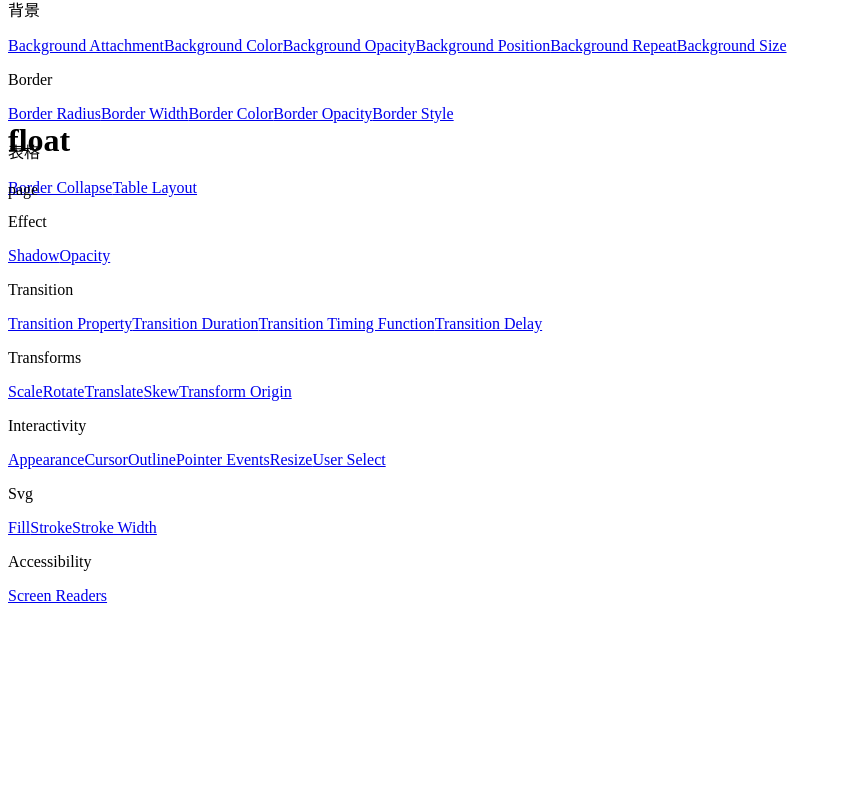
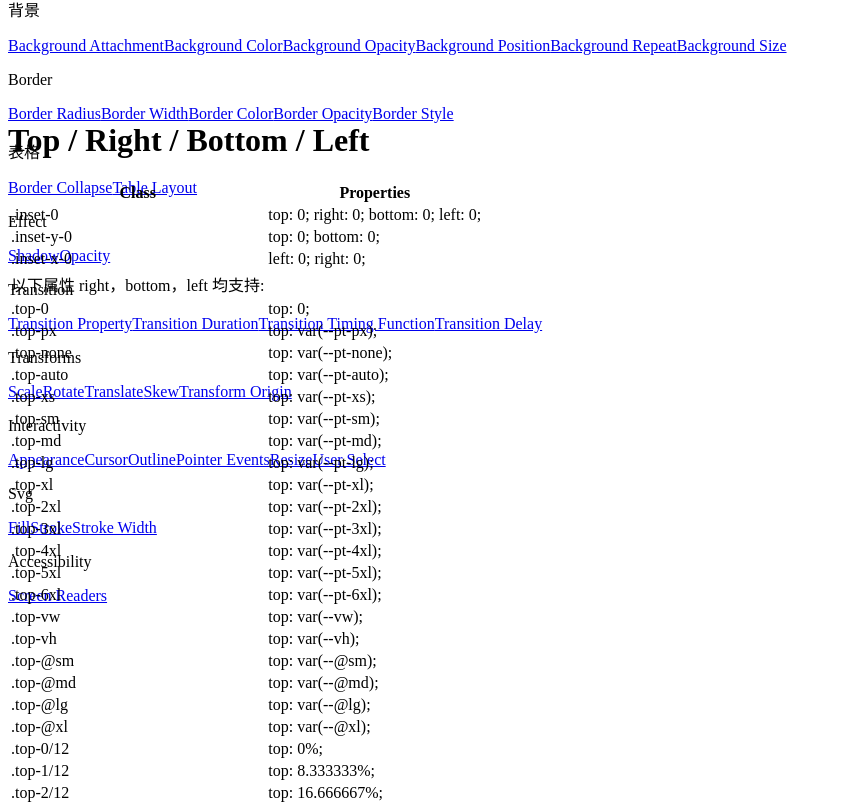
Before and after one commit to ymzuiku/flavorcss, a Next.js app: page /document/top-right-bottom-left in a window 1280 px wide. Shown: the part 2380-3184 px from the top of the page, without its empty margins (0-841 px from the left). Before the commit the page ends 2985 px from the top, so only its background shows below. Built offline with nearby package versions, Linux system fonts and the light colour scheme.

Commit message:
feat: add left-top-right-bottom

```diff
--- a/lib/index.ts
+++ b/lib/index.ts
@@ -583,6 +583,8 @@ function start(mk: any) {
   });
 
   mk("inset-0", "top:0;right:0;bottom:0;left:0;");
+  mk("inset-x-0", "right:0;left:0;");
+  mk("inset-y-0", "top:0;bottom:0;");
 
   mk("visible", "visibility:visible");
   mk("hidden", "visibility:hidden");
--- a/pages/document/top-right-bottom-left.tsx
+++ b/pages/document/top-right-bottom-left.tsx
@@ -1,13 +1,57 @@
-import { DocH1, DocP, DocPage } from "components/Doc/comp";
+import doc from "components/Doc";
 import Layout from "./Layout";
+import CodeEditor from "components/CodeEditor";
+import getUnitList from "utils/getUnitList";
+
 
 export default () => {
   return (
     <Layout>
-      <DocPage>
-        <DocH1>float</DocH1>
-        <DocP>page</DocP>
-      </DocPage>
+      <main className={doc.page}>
+        <h1 className={doc.h1}>Top / Right / Bottom / Left</h1>
+        <table className="w-12/12 table-fixed">
+          <thead>
+            <tr>
+              {["Class", "Properties"].map((v) => {
+                return (
+                  <th key={v} className={doc.th}>
+                    {v}
+                  </th>
+                );
+              })}
+            </tr>
+          </thead>
+          <tbody>
+            {[
+              [".inset-0", "top: 0; right: 0; bottom: 0; left: 0;"],
+              [".inset-y-0", "top: 0; bottom: 0;"],
+              [".inset-x-0", "left: 0; right: 0;"],
+              ["以下属性 right，bottom，left 均支持:", ""],
+              ...getUnitList('top'),
+            ].map((item, a) => {
+              return (
+                <tr key={a}>
+                  {item.map((v, i) => {
+                    return (
+                      <td key={i} className={doc.td}>
+                        {v}
+                      </td>
+                    );
+                  })}
+                </tr>
+              );
+            })}
+          </tbody>
+        </table>
+        <p className={doc.h3}>您可以在下面的代码尝试以上属性</p>
+        <CodeEditor className={doc.edit} codeClassName={doc.editCode}>{`
+<div class="row center-center">
+  <div class="bg-red-400 w-3xl h-3xl m-lg"></div>
+  <div class="bg-blue-400 w-3xl h-3xl m-lg"></div>
+</div>
+          `}</CodeEditor>
+      </main>
+      <div className={doc.footerSpace}></div>
     </Layout>
   );
 };
--- a/pages/document/util.tsx
+++ b/pages/document/util.tsx
@@ -1,6 +1,5 @@
 import doc from "components/Doc";
 import Layout from "./Layout";
-import Code from "components/Code";
 
 export default () => {
   return (
@@ -90,7 +89,7 @@ export default () => {
               ["6/12", "50%"],
               ["7/12", "58.333333%"],
               ["8/12", "66.666667%"],
-              ["9/12", "0.75%"],
+              ["9/12", "75%"],
               ["10/12", "83.333333%"],
               ["11/12", "91.666667%"],
               ["12/12", "100%"],
--- /dev/null
+++ b/utils/getUnitList.ts
@@ -0,0 +1,38 @@
+
+export default (n: string) => {
+  return [
+    [`.${n}-0`, `${n}: 0;`],
+    [`.${n}-px`, `${n}: var(--pt-px);`],
+    [`.${n}-none`, `${n}: var(--pt-none);`],
+    [`.${n}-auto`, `${n}: var(--pt-auto);`],
+    [`.${n}-xs`, `${n}: var(--pt-xs);`],
+    [`.${n}-sm`, `${n}: var(--pt-sm);`],
+    [`.${n}-md`, `${n}: var(--pt-md);`],
+    [`.${n}-lg`, `${n}: var(--pt-lg);`],
+    [`.${n}-xl`, `${n}: var(--pt-xl);`],
+    [`.${n}-2xl`, `${n}: var(--pt-2xl);`],
+    [`.${n}-3xl`, `${n}: var(--pt-3xl);`],
+    [`.${n}-4xl`, `${n}: var(--pt-4xl);`],
+    [`.${n}-5xl`, `${n}: var(--pt-5xl);`],
+    [`.${n}-6xl`, `${n}: var(--pt-6xl);`],
+    [`.${n}-vw`, `${n}: var(--vw);`],
+    [`.${n}-vh`, `${n}: var(--vh);`],
+    [`.${n}-@sm`, `${n}: var(--@sm);`],
+    [`.${n}-@md`, `${n}: var(--@md);`],
+    [`.${n}-@lg`, `${n}: var(--@lg);`],
+    [`.${n}-@xl`, `${n}: var(--@xl);`],
+    [`.${n}-0/12`, `${n}: 0%;`],
+    [`.${n}-1/12`, `${n}: 8.333333%;`],
+    [`.${n}-2/12`, `${n}: 16.666667%;`],
+    [`.${n}-3/12`, `${n}: 25%;`],
+    [`.${n}-4/12`, `${n}: 33.333333%;`],
+    [`.${n}-5/12`, `${n}: 41.666667%;`],
+    [`.${n}-6/12`, `${n}: 50%;`],
+    [`.${n}-7/12`, `${n}: 58.333333%;`],
+    [`.${n}-8/12`, `${n}: 66.666667%;`],
+    [`.${n}-9/12`, `${n}: 75%;`],
+    [`.${n}-10/12`, `${n}: 83.333333%;`],
+    [`.${n}-11/12`, `${n}: 91.666667%;`],
+    [`.${n}-12/12`, `${n}: 100%;`],
+  ];
+};
```
Also changed, not shown: static/fbc.js, umd/index.js.
